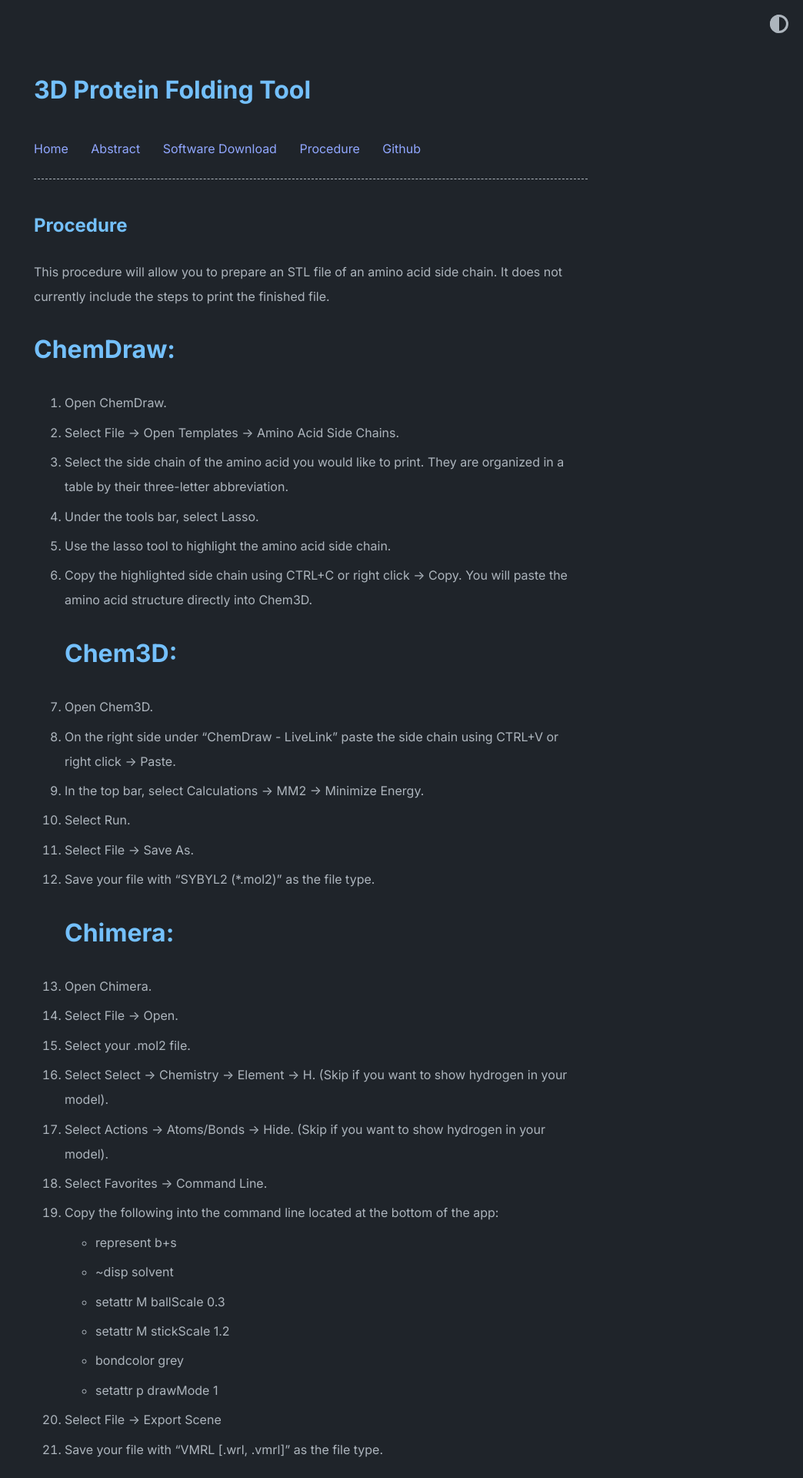
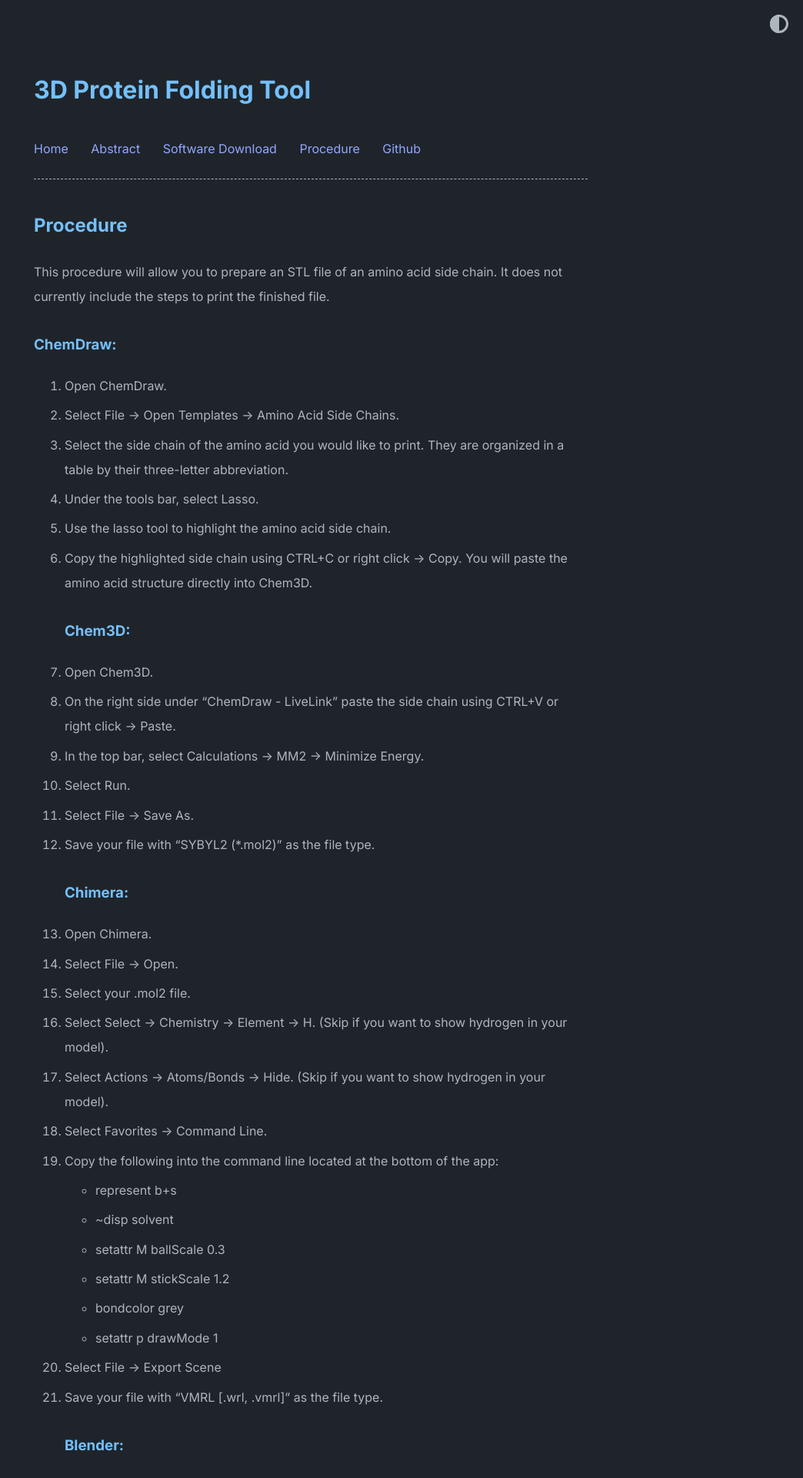
Before and after one commit to KatESaeed/3D-Protein-Folding-Tool-Website, a Jekyll site: the page built from procedure.md, in a window 1280 px wide. Shown: the top 1920 px of the page at 77% size, without its empty margins (236-1280 px from the left). Built offline with Jekyll 4.4.1, drawn with Linux system fonts in a browser that asks for light colours.

```diff
--- a/procedure.md
+++ b/procedure.md
@@ -3,21 +3,21 @@ layout: post
 ---
 ## Procedure
 This procedure will allow you to prepare an STL file of an amino acid side chain. It does not currently include the steps to print the finished file.
-# ChemDraw:
+### ChemDraw:
 1.	Open ChemDraw.
 2.	Select File -> Open Templates -> Amino Acid Side Chains.
 3.	Select the side chain of the amino acid you would like to print. They are organized in a table by their three-letter abbreviation.
 4.	Under the tools bar, select Lasso.
 5.	Use the lasso tool to highlight the amino acid side chain.
 6.	Copy the highlighted side chain using CTRL+C or right click -> Copy. You will paste the amino acid structure directly into Chem3D.
-# Chem3D:
+### Chem3D:
 7.	Open Chem3D.
 8.	On the right side under “ChemDraw - LiveLink” paste the side chain using CTRL+V or right click -> Paste.
 9.	In the top bar, select Calculations -> MM2 -> Minimize Energy.
 10.	Select Run.
 11.	Select File -> Save As.
 12.	Save your file with “SYBYL2 (*.mol2)” as the file type.
-# Chimera:
+### Chimera:
 13.	Open Chimera.
 14.	Select File -> Open.
 15.	Select your .mol2 file.
@@ -33,7 +33,7 @@ This procedure will allow you to prepare an STL file of an amino acid side chain
 - setattr p drawMode 1
 20.	Select File -> Export Scene
 21.	Save your file with “VMRL [.wrl, .vmrl]” as the file type.
-# Blender:
+### Blender:
 22.	Open Blender.
 23.	Click “x” to delete the cube that is in the file by default.
 24.	In the side bar, select MolPrint.
```
